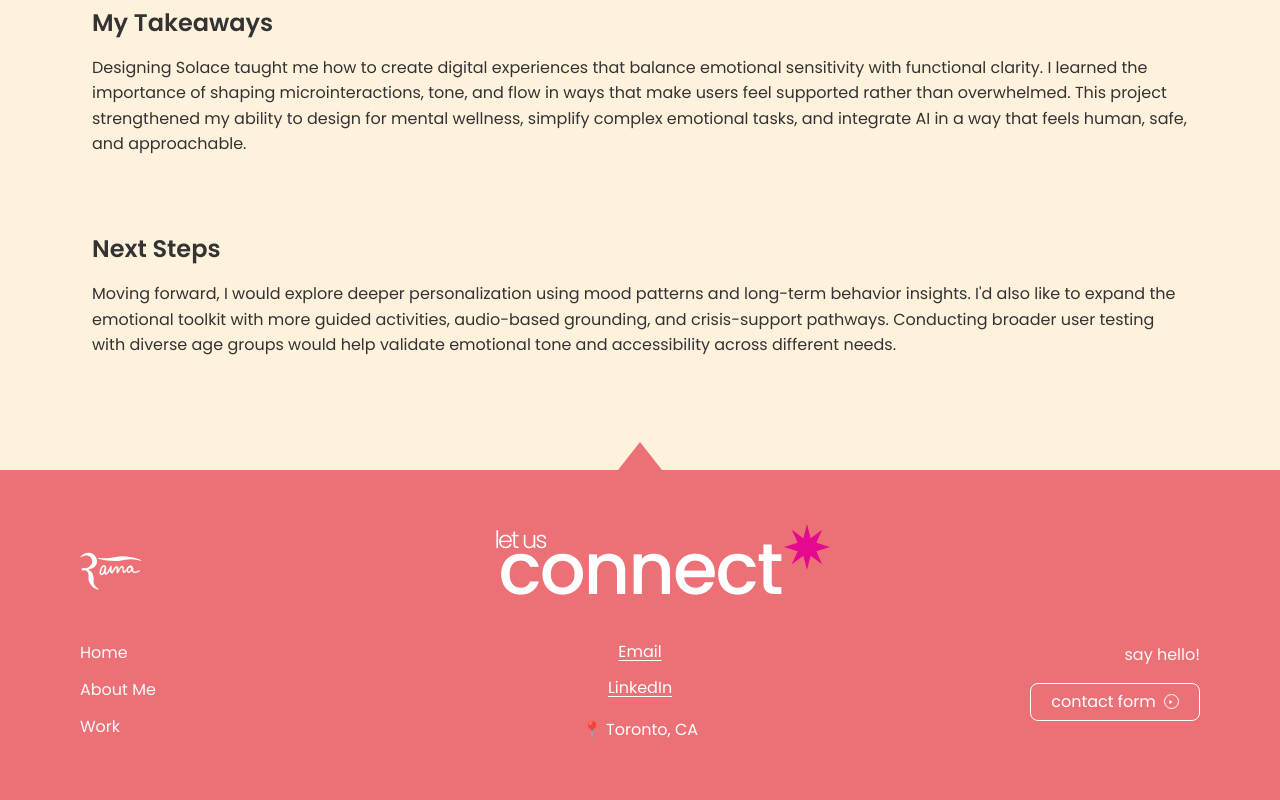
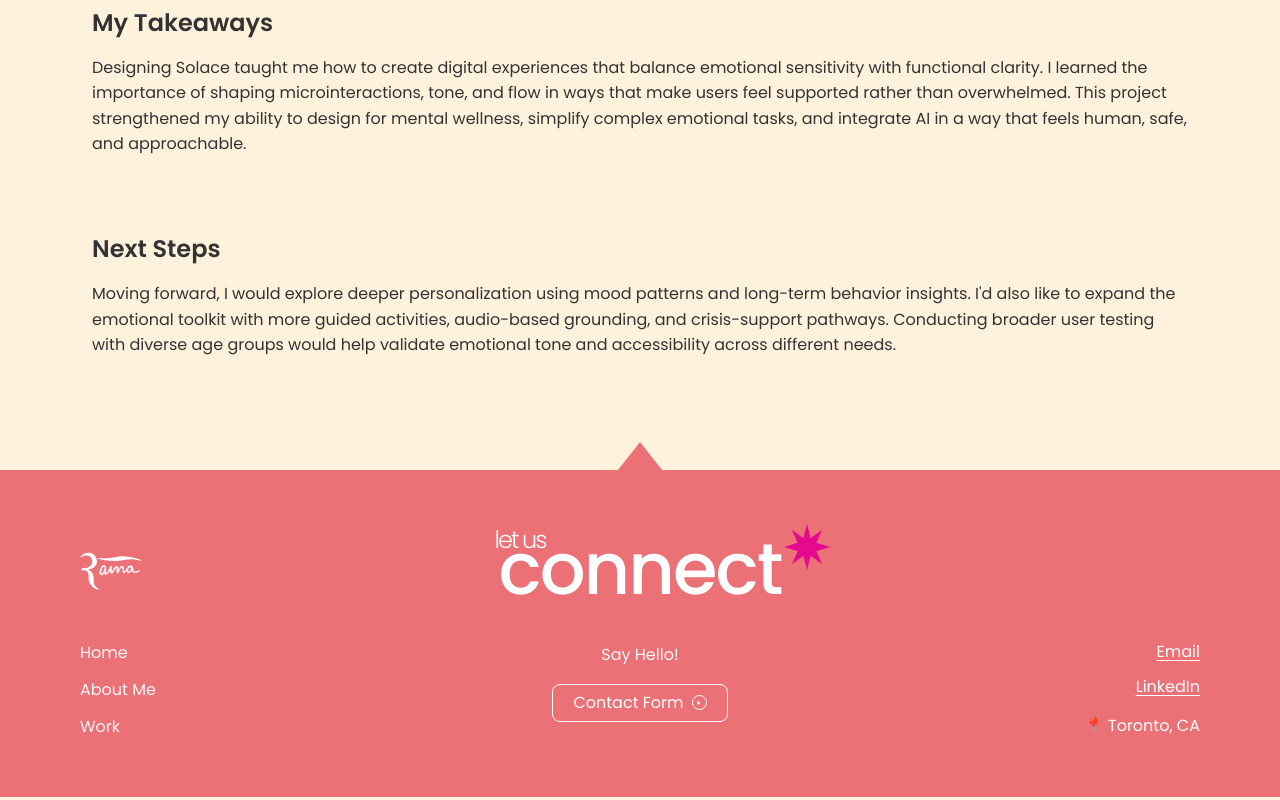
Before and after one commit to haneeshraj/raina-portfolio, a Next.js app: page /work/solace in a window 1280 px wide. Shown: the part 11119-11919 px from the top of the page. Built offline with nearby package versions, Linux system fonts and the light colour scheme.

Commit message:
footerrr

```diff
--- a/src/components/Footer/Footer.tsx
+++ b/src/components/Footer/Footer.tsx
@@ -50,6 +50,18 @@ const Footer = () => {
               </svg>
             </span>
           </div>
+          <p className={styles.footer__hello}>Say Hello!</p>
+          <Link href="/contact" className={styles.footer__contactButton}>
+            Contact Form
+            <span className={styles.footer__contactIcon} aria-hidden="true">
+              <svg viewBox="0 0 20 20" xmlns="http://www.w3.org/2000/svg">
+                <path d="M6 5L14 10L6 15V5Z" />
+              </svg>
+            </span>
+          </Link>
+        </div>
+
+        <div className={styles.footer__right}>
           <a className={styles.footer__infoLink} href="mailto:rainamotihar114@gmail.com">
             Email
           </a>
@@ -63,18 +75,6 @@ const Footer = () => {
           </a>
           <p className={styles.footer__location}>📍 Toronto, CA</p>
         </div>
-
-        <div className={styles.footer__right}>
-          <p className={styles.footer__hello}>say hello!</p>
-          <Link href="/contact" className={styles.footer__contactButton}>
-            contact form
-            <span className={styles.footer__contactIcon} aria-hidden="true">
-              <svg viewBox="0 0 20 20" xmlns="http://www.w3.org/2000/svg">
-                <path d="M6 5L14 10L6 15V5Z" />
-              </svg>
-            </span>
-          </Link>
-        </div>
       </div>
     </footer>
   );
--- a/src/components/Footer/styles.module.scss
+++ b/src/components/Footer/styles.module.scss
@@ -122,12 +122,16 @@
   font-size: 1.6rem;
   line-height: 1.3;
   word-break: break-word;
-  margin-top: 2rem;
+  margin-top: 0;
 
   &:hover,
   &:focus-visible {
     color: #ffdce6;
   }
+}
+
+.footer__right .footer__infoLink:first-child {
+  margin-top: 9rem;
 }
 
 .footer__infoLink + .footer__infoLink {
@@ -140,11 +144,12 @@
 }
 
 .footer__right {
+  text-align: right;
   display: flex;
   flex-direction: column;
   justify-content: flex-start;
   align-items: flex-end;
-  gap: 0;
+  gap: 1rem;
   margin-top: 3rem;
 }
 
@@ -152,8 +157,8 @@
   margin: 0;
   font-size: 1.6rem;
   opacity: 0.95;
-  margin-top: 9rem;
-  margin-bottom: 1.6rem;
+  margin-top: 2rem;
+  margin-bottom: 0.5rem;
 }
 
 .footer__contactButton {
```
